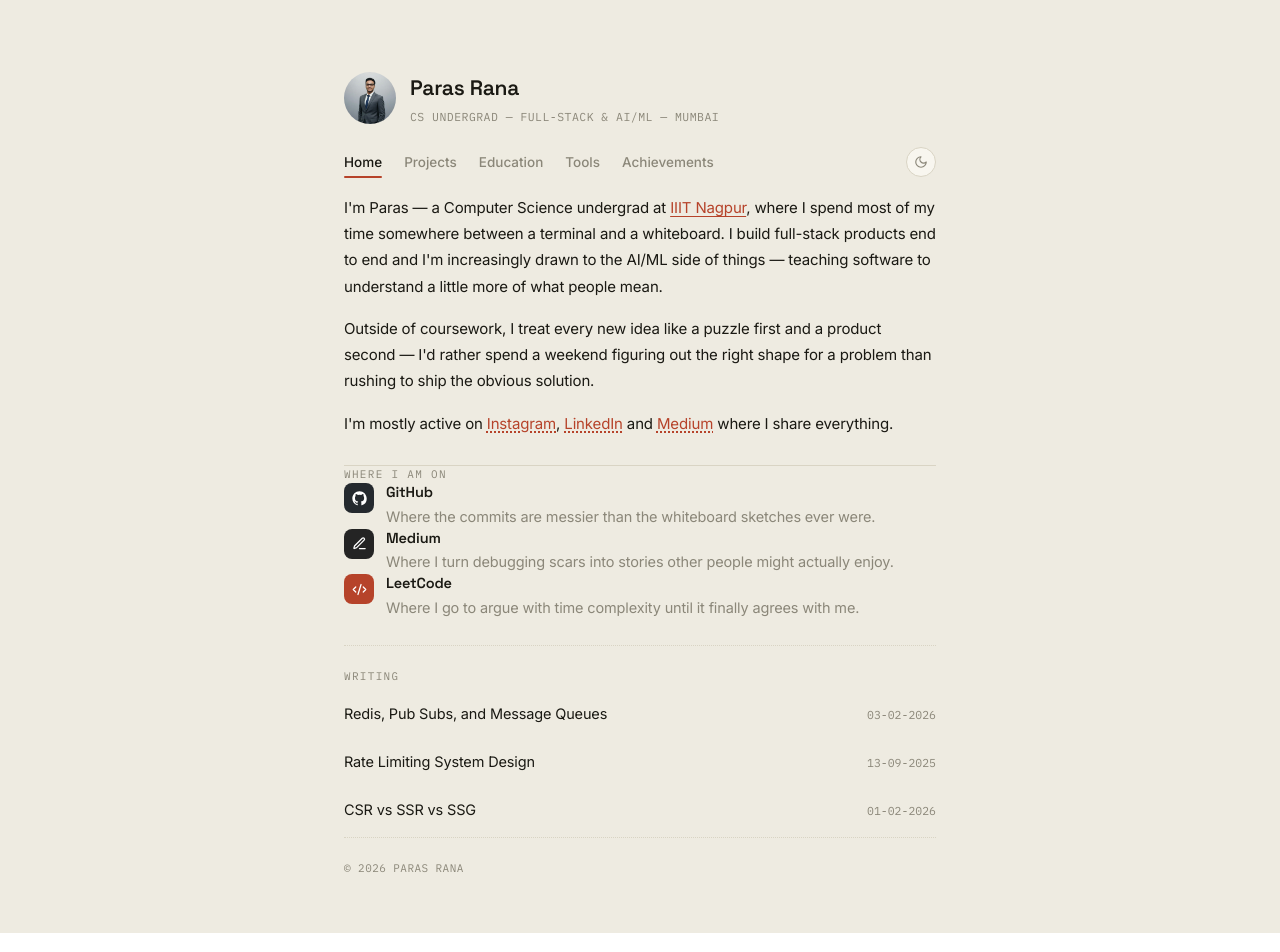
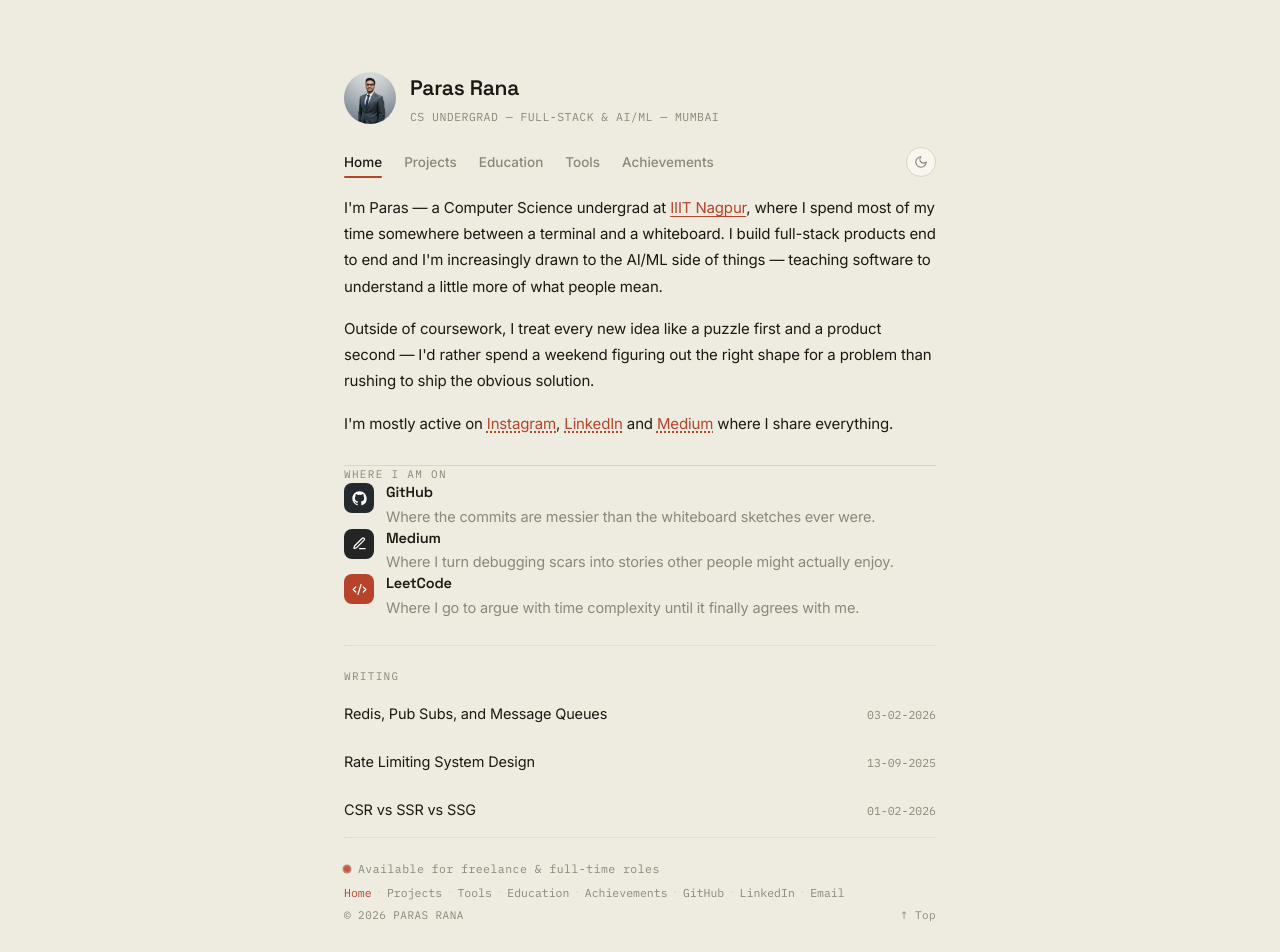
Before and after one commit to ParasRana123/Portfolio-Website, a Next.js app: page / in a window 1280 px wide. Shown: the top 952 px of the page. Built offline with nearby package versions, Linux system fonts and the light colour scheme.

Commit message:
added footer component

```diff
--- /dev/null
+++ b/components/Footer.tsx
@@ -0,0 +1,164 @@
+"use client";
+
+type FooterProps = {
+  active: string;
+  setActive: (page: string) => void;
+};
+
+const navLinks = ["Home", "Projects", "Tools", "Education", "Achievements"];
+
+const socialLinks = [
+  { label: "GitHub", href: "https://github.com/" },
+  { label: "LinkedIn", href: "https://linkedin.com/" },
+  { label: "Email", href: "mailto:hello@example.com" },
+];
+
+export default function Footer({ active, setActive }: FooterProps) {
+  const scrollToTop = () => {
+    window.scrollTo({ top: 0, behavior: "smooth" });
+  };
+
+  return (
+    <footer style={{ paddingBottom: 4 }}>
+      <style>{`
+        @keyframes dp-pulse {
+          0% { box-shadow: 0 0 0 0 var(--accent); opacity: 1; }
+          70% { box-shadow: 0 0 0 6px transparent; opacity: 0.4; }
+          100% { box-shadow: 0 0 0 0 transparent; opacity: 1; }
+        }
+      `}</style>
+
+      {/* Line 1 — identity + unique "status" touch */}
+      <div
+        style={{
+          display: "flex",
+          alignItems: "center",
+          gap: 8,
+          marginBottom: 6,
+        }}
+      >
+        <span
+          style={{
+            width: 6,
+            height: 6,
+            borderRadius: "50%",
+            background: "var(--accent)",
+            animation: "dp-pulse 1.8s ease-out infinite",
+            flexShrink: 0,
+          }}
+        />
+        <p
+          className="dp-mono"
+          style={{
+            fontSize: 11.5,
+            color: "var(--muted)",
+            letterSpacing: "0.04em",
+            margin: 0,
+          }}
+        >
+          Available for freelance & full-time roles
+        </p>
+      </div>
+
+      {/* Line 2 — quick nav + connect, inline */}
+      <div
+        style={{
+          display: "flex",
+          flexWrap: "wrap",
+          alignItems: "center",
+          gap: 6,
+          marginBottom: 6,
+          fontSize: 11.5,
+        }}
+      >
+        {navLinks.map((link, i) => (
+          <span key={link} style={{ display: "flex", alignItems: "center", gap: 6 }}>
+            <button
+              onClick={() => setActive(link)}
+              className="dp-mono"
+              style={{
+                background: "none",
+                border: "none",
+                padding: 0,
+                cursor: "pointer",
+                color: active === link ? "var(--accent)" : "var(--muted)",
+              }}
+            >
+              {link}
+            </button>
+            <span style={{ color: "var(--hairline)" }}>·</span>
+          </span>
+        ))}
+        {socialLinks.map((s, i) => (
+          <span key={s.label} style={{ display: "flex", alignItems: "center", gap: 6 }}>
+
+            <a
+              href={s.href}
+              target={s.href.startsWith("http") ? "_blank" : undefined}
+              rel={s.href.startsWith("http") ? "noopener noreferrer" : undefined}
+              className="dp-mono"
+              style={{
+                color: "var(--muted)",
+                textDecoration: "none",
+              }}
+              onMouseEnter={(e) => {
+                (e.currentTarget as HTMLAnchorElement).style.color = "var(--accent)";
+              }}
+              onMouseLeave={(e) => {
+                (e.currentTarget as HTMLAnchorElement).style.color = "var(--muted)";
+              }}
+            >
+              {s.label}
+            </a>
+            {i < socialLinks.length - 1 && (
+              <span style={{ color: "var(--hairline)" }}>·</span>
+            )}
+          </span>
+        ))}
+      </div>
+
+      {/* Line 3 — copyright + back to top */}
+      <div
+        style={{
+          display: "flex",
+          alignItems: "center",
+          justifyContent: "space-between",
+        }}
+      >
+        <p
+          className="dp-mono"
+          style={{
+            fontSize: 11,
+            color: "var(--muted)",
+            letterSpacing: "0.04em",
+            margin: 0,
+          }}
+        >
+          © {new Date().getFullYear()} PARAS RANA
+        </p>
+
+        <button
+          onClick={scrollToTop}
+          className="dp-mono"
+          style={{
+            background: "none",
+            border: "none",
+            padding: 0,
+            fontSize: 11,
+            letterSpacing: "0.04em",
+            color: "var(--muted)",
+            cursor: "pointer",
+          }}
+          onMouseEnter={(e) => {
+            (e.currentTarget as HTMLButtonElement).style.color = "var(--accent)";
+          }}
+          onMouseLeave={(e) => {
+            (e.currentTarget as HTMLButtonElement).style.color = "var(--muted)";
+          }}
+        >
+          ↑ Top
+        </button>
+      </div>
+    </footer>
+  );
+}
--- a/components/Portfolio.tsx
+++ b/components/Portfolio.tsx
@@ -3,10 +3,10 @@
 import { useEffect, useRef, useState } from "react";
 import Header from "./Header";
 import Navbar from "./Navbar";
+import Footer from "./Footer";
 import Home from "./pages/Home";
 import Projects from "./pages/Projects";
 import Tools from "./pages/Tools";
-import Resume from "./pages/Resume";
 import Achievements from "./pages/Achievements";
 import Education from "./pages/Education";
 
@@ -144,22 +144,13 @@ export default function Portfolio() {
         {active === "Education" && <Education />}
 
         {active == "Achievements" && <Achievements />}
+
         <hr
           className="dp-hr-dotted"
           style={{ margin: "0 0 22px" }}
         />
 
-        <p
-          className="dp-mono"
-          style={{
-            fontSize: 11,
-            color: "var(--muted)",
-            letterSpacing: "0.04em",
-            margin: 0,
-          }}
-        >
-          © {new Date().getFullYear()} PARAS RANA
-        </p>
+        <Footer active={active} setActive={setActive} />
       </div>
     </div>
   );
```
